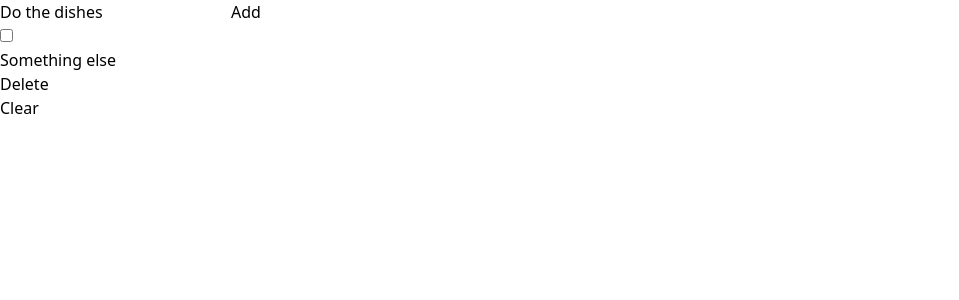
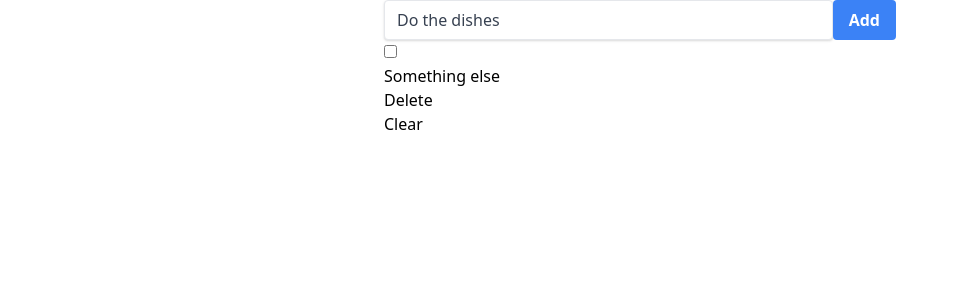
Before and after one commit to vehikl/workshop-frontend, a Vue app: page / in a window 1280 px wide. Shown: the top 300 px of the page, without its empty margins (0-959 px from the left). Built offline with nearby package versions, Linux system fonts and the light colour scheme.

Commit message:
Style input

```diff
--- a/src/App.vue
+++ b/src/App.vue
@@ -1,5 +1,5 @@
 <template>
-  <div class="container mx-auto">
+  <div class="container mx-auto max-w-lg">
     <TodoList/>
   </div>
 </template>
--- a/src/components/TodoList.vue
+++ b/src/components/TodoList.vue
@@ -1,8 +1,13 @@
 <template>
   <div>
     <div style="display: flex;justify-content: normal; align-content: center">
-      <input v-model="text" name="new-item" type="text" @keyup.enter="add">
-      <button :disabled="!text" @click="add">Add</button>
+      <input v-model="text"
+             class="shadow appearance-none border rounded w-full py-2 px-3 text-gray-700 leading-tight focus:outline-none focus:shadow-outline"
+             name="new-item" type="text" @keyup.enter="add">
+      <button :disabled="!text"
+              class="bg-blue-500 hover:bg-blue-700 text-white font-bold py-2 px-4 rounded focus:outline-none focus:shadow-outline"
+              @click="add">Add
+      </button>
     </div>
 
     <ol>
```
